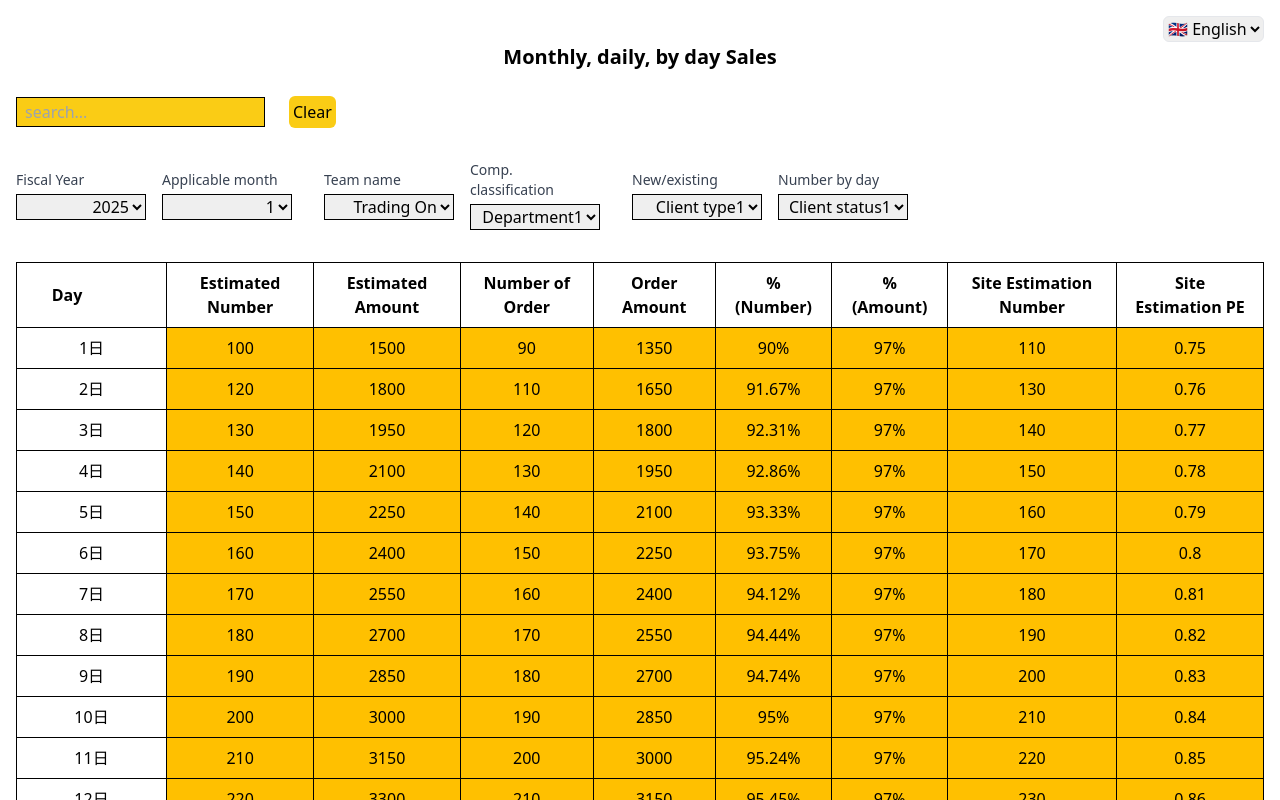
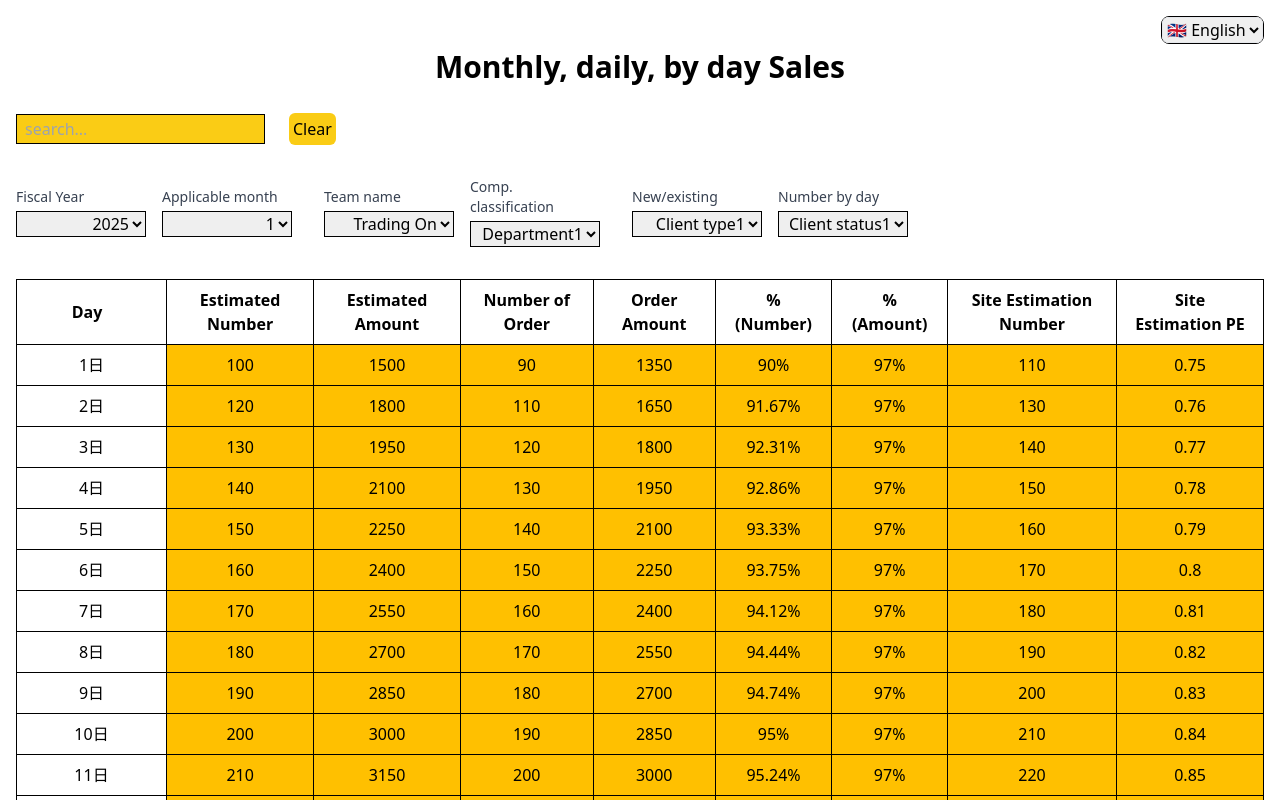
Before and after one commit to haqueaminul10/b-cause-Bangladesh, a Next.js app: page / in a window 1280 px wide. Shown: the top 800 px of the page. Built offline with nearby package versions, Linux system fonts and the light colour scheme.

Commit message:
project done

```diff
--- a/src/components/day/index.js
+++ b/src/components/day/index.js
@@ -10,7 +10,7 @@ const DayTable = () => {
           <thead className=''>
             <tr>
               <th className='py-2   border-b text-center border border-black  lg:w-[150px]'>
-                <div className='w-[100px]'>{translations.day}</div>
+                <div className='w-[100px] lg:pl-10'>{translations.day}</div>
               </th>
               <th className='py-2 px-4 border-b text-center border border-black'>
                 {translations.Estimated_Number}
@@ -41,7 +41,7 @@ const DayTable = () => {
           <tbody>
             {data.map((item) => (
               <tr key={item.id}>
-                <td className='py-2 px-[25px] border-b border border-black text-center  '>
+                <td className='py-2 px-[28px] border-b border border-black text-center  '>
                   {item.day}
                 </td>
                 <td className='py-2 px-4 border-b border border-black text-center bg-[#ffc000]'>
--- a/src/components/language/LanguageSwitcher.js
+++ b/src/components/language/LanguageSwitcher.js
@@ -4,6 +4,7 @@ export default function LanguageSwitcher() {
   const { locale, setLocale } = useI18n();
 
   return (
+    <div className='border border-black rounded-lg'>
       <select
         value={locale}
         onChange={(e) => setLocale(e.target.value)}
@@ -12,5 +13,6 @@ export default function LanguageSwitcher() {
         <option value='en'>🇬🇧 English</option>
         <option value='jp'>🇯🇵 日本語</option>
       </select>
+    </div>
   );
 }
--- a/src/pages/index.js
+++ b/src/pages/index.js
@@ -15,7 +15,7 @@ export default function Home() {
       </div>
 
       <div className='mb-6'>
-        <h1 className='text-center font-semibold text-[20px]'>
+        <h1 className='text-center font-semibold text-[30px]'>
           {translations.heading}
         </h1>
       </div>
```
Lines whose indentation alone changed are shown as unchanged.
